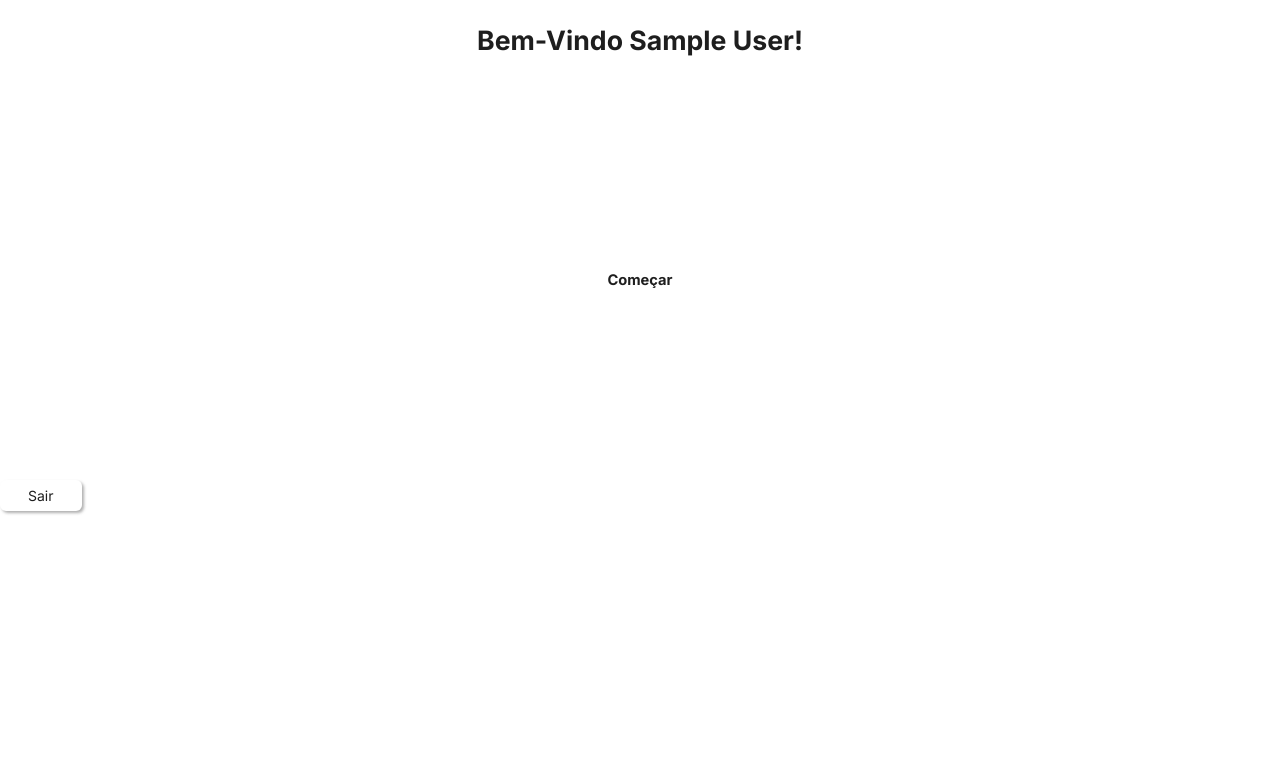
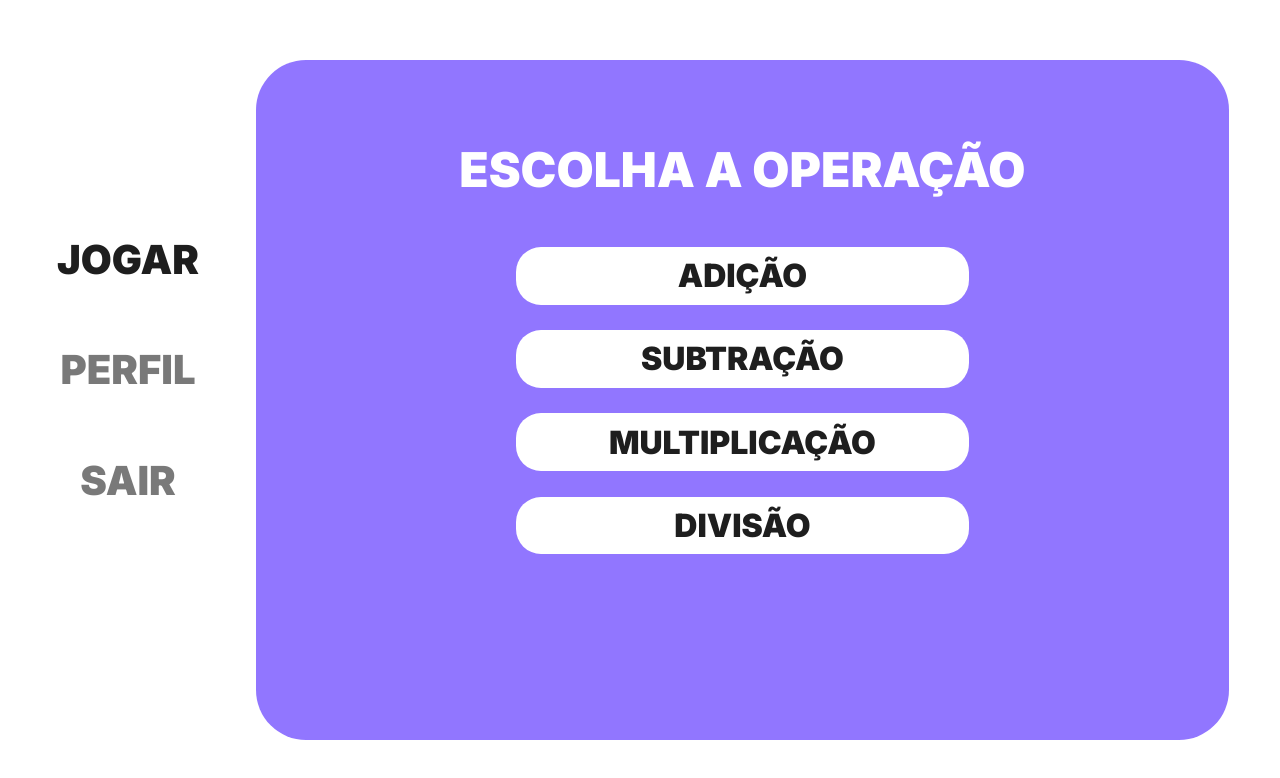
Before and after one commit to AdryelJr/projectMathematics, a React (Vite) app: page / in a window 1280 px wide. Shown: the top 778 px of the page. Built offline with nearby package versions, Linux system fonts and the light colour scheme; no server answers; sample sign-in values are in the browser's storage.

Commit message:
up salve

```diff
--- a/src/App.tsx
+++ b/src/App.tsx
@@ -3,10 +3,11 @@ import { BrowserRouter, Route, Routes } from 'react-router-dom'
 import { AuthContextProvider } from "./contexts/userAuth";
 import { Home } from './pages/home';
 import { Login } from './pages/loginPage';
-import { PlayPage } from './pages/play';
 import { PlayButtonProvider } from './contexts/playButtonContext';
 import { LoginOutlet } from './pages/loginPage/Login';
 import { RegisterOutlet } from './pages/loginPage/Register';
+import { Profile } from './pages/profile';
+import { Play } from './pages/play';
 
 export function App() {
 
@@ -17,7 +18,9 @@ export function App() {
           <Routes>
             <Route path="/*" element={<Home />} />
             <Route path='/' element={<Home />}>
-              <Route path='/play' element={<PlayPage />} />
+              <Route path='/' element={<Play />} />
+              <Route path='/' element={<Play />} />
+              <Route path='/profile' element={<Profile />} />
             </Route>
             <Route path='/login' element={<Login />}>
               <Route path='/login' element={<LoginOutlet />} />
--- a/src/components/Buttons/ButtonSair/index.tsx
+++ /dev/null
@@ -1,15 +0,0 @@
-import { useAuth } from '../../../hooks/useAuth';
-import './style.scss'
-
-export function ButtonSair() {
-    const { deslogar } = useAuth();
-
-    function sair() {
-        deslogar();
-    }
-    return (
-        <div>
-            <button className="ButtonSair" onClick={sair}>Sair</button>
-        </div>
-    )
-}
--- a/src/components/Buttons/ButtonSair/style.scss
+++ /dev/null
@@ -1,15 +0,0 @@
-.ButtonSair {
-    background-color: var(--background-button);
-    color: var(--text-color-light);
-    padding: .5em 2em;
-    border: none;
-    font-size: 14px;
-    cursor: pointer;
-    transition: background-color 0.2s ease, color 0.2s ease, border-color 0.2s ease;
-    border-radius: 6px;
-    box-shadow: 2px 2px 3px #5c5c5c7c;
-}
-
-.ButtonSair:hover {
-    background-color: var(--background-button-hover);
-}
--- a/src/pages/home/index.tsx
+++ b/src/pages/home/index.tsx
@@ -1,14 +1,11 @@
 import './style.scss';
 import { useAuth } from '../../hooks/useAuth';
 import { useEffect, useState } from 'react';
-import { Outlet, useNavigate, useLocation } from 'react-router-dom';
-import { ButtonSair } from '../../components/Buttons/ButtonSair';
-import { usePlayButton } from '../../contexts/playButtonContext';
+import { useNavigate, useLocation, Link, Outlet } from 'react-router-dom';
 
 export function Home() {
-    const { playButton, setPlayButton } = usePlayButton();
     const [isVisible, setIsVisible] = useState(true);
-    const { user } = useAuth();
+    const { user, deslogar } = useAuth();
     const navigate = useNavigate();
     const location = useLocation();
 
@@ -23,35 +20,32 @@ export function Home() {
 
         const timer = setTimeout(() => {
             setIsVisible(true);
-        }, 500); // Duração da transição
+        }, 300); // Duração da transição
 
         return () => clearTimeout(timer);
     }, [location.pathname]);
 
-    function handlePlay() {
-        setPlayButton(true);
-        navigate('/play');
+    function sair() {
+        deslogar();
     }
+    const isActive = (path: string) => {
+        return location.pathname === path;
+    };
 
     return (
         <div className={`main-container ${isVisible ? 'fade-in' : 'fade-out'}`}>
-            <header>
-                <div className='div-title'>
-                    <p>Bem-Vindo {user ? user.name : 'deslogado'}!</p>
-                </div>
-            </header>
 
-            <main>
-                <div className='div-content'>
-                    {!playButton ? (
-                        <button className='btn-comecar' onClick={handlePlay}>Começar</button>
-                    ) : null}
-                    <Outlet />
-                </div>
-                <div>
-                    <ButtonSair />
-                </div>
-            </main>
+            <div className='div-opcoes'>
+                <Link to='/' className={isActive('/') ? 'active' : ''}>JOGAR</Link>
+                <Link to='/profile' className={isActive('/profile') ? 'active' : ''}>PERFIL</Link>
+                <button onClick={sair}>SAIR</button>
+            </div>
+
+            <div className='div-content'>
+                <main>
+                    <Outlet/>
+                </main>
+            </div>
         </div>
     );
 }
--- a/src/pages/home/style.scss
+++ b/src/pages/home/style.scss
@@ -1,40 +1,50 @@
 .main-container {
-    header {
-        .div-title {
-            height: 10vh;
-            display: flex;
-            align-items: center;
-            justify-content: center;
+    height: 100vh;
+    display: flex;
 
-            p {
-                font-size: 20pt;
-                font-weight: bold;
+    .div-opcoes {
+        padding: 2em;
+        width: 20%;
+        display: flex;
+        align-items: center;
+        justify-content: center;
+        flex-direction: column;
+
+        a,
+        button {
+            background-color: transparent;
+            cursor: pointer;
+            color: #1e1e1e98;
+            margin-bottom: 1.5em;
+            font-size: 2.5em;
+            font-weight: 900;
+            border: none;
+            height: 50px;
+            text-decoration: none;
+            transition: all ease-in-out .1s;
+
+            &:hover {
+                color: #1E1E1E;
             }
+        }
+        .active {
+            Color: #1E1E1E;
         }
     }
 
-    main {
-        .div-content {
+    .div-content {
+        width: 80%;
+        display: flex;
+        align-items: center;
+
+        main {
+            padding: 5em;
             display: flex;
-            align-items: center;
             justify-content: center;
-            height: 50vh;
-            flex-direction: column;
-
-            .btn-comecar {
-                background-color: var(--background-button);
-                padding: 1em 1.5em;
-                border: none;
-                border-radius: 4px;
-                font-weight: bold;
-                font-size: 11pt;
-                transition: all ease-in-out .1s;
-                cursor: pointer;
-
-                &:hover {
-                    background-color: var(--background-button-hover);
-                }
-            }
+            background-color: #9176ff;
+            width: 95%;
+            height: 85%;
+            border-radius: 50px;
         }
     }
 }
--- a/src/pages/play/QuestionsLevelSelector/index.tsx
+++ /dev/null
@@ -1,22 +0,0 @@
-import { usePlayButton } from '../../../contexts/playButtonContext';
-import '../style.scss';
-
-type Props = {
-    onLevelSelect: (level: 'easy' | 'hard') => void;
-};
-
-export function QuestionLevelSelector({ onLevelSelect }: Props) {
-    const { playButton } = usePlayButton();
-
-    return (
-        <div>
-            {playButton ? (
-                <div className='div-btn-choice'>
-                    <h2>Escolha o nível de dificuldade</h2>
-                    <button className='btn-escolha' onClick={() => onLevelSelect('easy')}>Fácil</button>
-                    <button className='btn-escolha' onClick={() => onLevelSelect('hard')}>Difícil</button>
-                </div>
-            ) : null}
-        </div>
-    );
-}
--- a/src/pages/play/index.tsx
+++ b/src/pages/play/index.tsx
@@ -1,21 +1,17 @@
-import  { useState } from 'react';
-import { Questions } from './Quenstion';
-import { QuestionLevelSelector } from './QuestionsLevelSelector';
+import { Link } from 'react-router-dom'
+import './style.scss'
 
-export function PlayPage() {
-    const [selectedLevel, setSelectedLevel] = useState<'easy' | 'hard' | null>(null);
+export function Play() {
+    return (
+        <div className='container-play'>
+            <h1>ESCOLHA A OPERAÇÃO</h1>
 
-    const handleLevelSelect = (level: 'easy' | 'hard') => {
-        setSelectedLevel(level);
-    };
-
-    return (
-        <div>
-            {selectedLevel === null ? (
-                <QuestionLevelSelector onLevelSelect={handleLevelSelect} />
-            ) : (
-                <Questions level={selectedLevel} />
-            )}
+            <ul>
+                <Link to="addition">ADIÇÃO</Link>
+                <Link to="subtraction">SUBTRAÇÃO</Link>
+                <Link to="multiplication">MULTIPLICAÇÃO</Link>
+                <Link to="division">DIVISÃO</Link>
+            </ul>
         </div>
-    );
+    )
 }
--- a/src/pages/play/style.scss
+++ b/src/pages/play/style.scss
@@ -1,23 +1,51 @@
-.div-btn-choice{
-    display: flex;
-    flex-direction: column;
+.container-play {
+    h1 {
+        color: #fff;
+        font-weight: 900;
+        font-size: 3em;
+        margin-bottom: 1em;
+    }
 
-    h2{
-        margin-bottom: 1em;
+    ul {
+        display: flex;
+        align-items: center;
+        justify-content: center;
+        flex-direction: column;
+
+        a {
+            border-radius: 25px;
+            width: 80%;
+            height: 1.8em;
+            display: flex;
+            align-items: center;
+            justify-content: center;
+            text-decoration: none;
+            margin-bottom: 0.8em;
+            background-color: #fff;
+            color: #1E1E1E;
+            font-size: 2em;
+            font-weight: 900;
+            transition: transform 0.2s;
+
+            &:hover {
+                transform: scale(0.85);
+            }
+        }
+
     }
 }
 
-.btn-escolha{
-    background-color: var(--background-button);
-    padding: 1em 1.5em;
-    font-weight: bold;
-    font-size: 12pt;
-    margin: 10px;
-    border-radius: 4px;
-    border: none;
-    cursor: pointer;
+@media (width >=1400px) {
+    .container-play {
+        h1 {
+            margin-bottom: 2em;
+        }
 
-    &:hover{
-        background-color: var(--background-button-hover);
+        ul {
+            a {
+                margin-bottom: 1.2em;
+                height: 2.5em;
+            }
+        }
     }
 }
--- /dev/null
+++ b/src/pages/profile/index.tsx
@@ -0,0 +1,7 @@
+export function Profile(){
+    return (
+        <div>
+            profile page
+        </div>
+    )
+}
```
Also changed, not shown: src/pages/play/Quenstion/index.tsx (deleted, +0 -104 lines).
